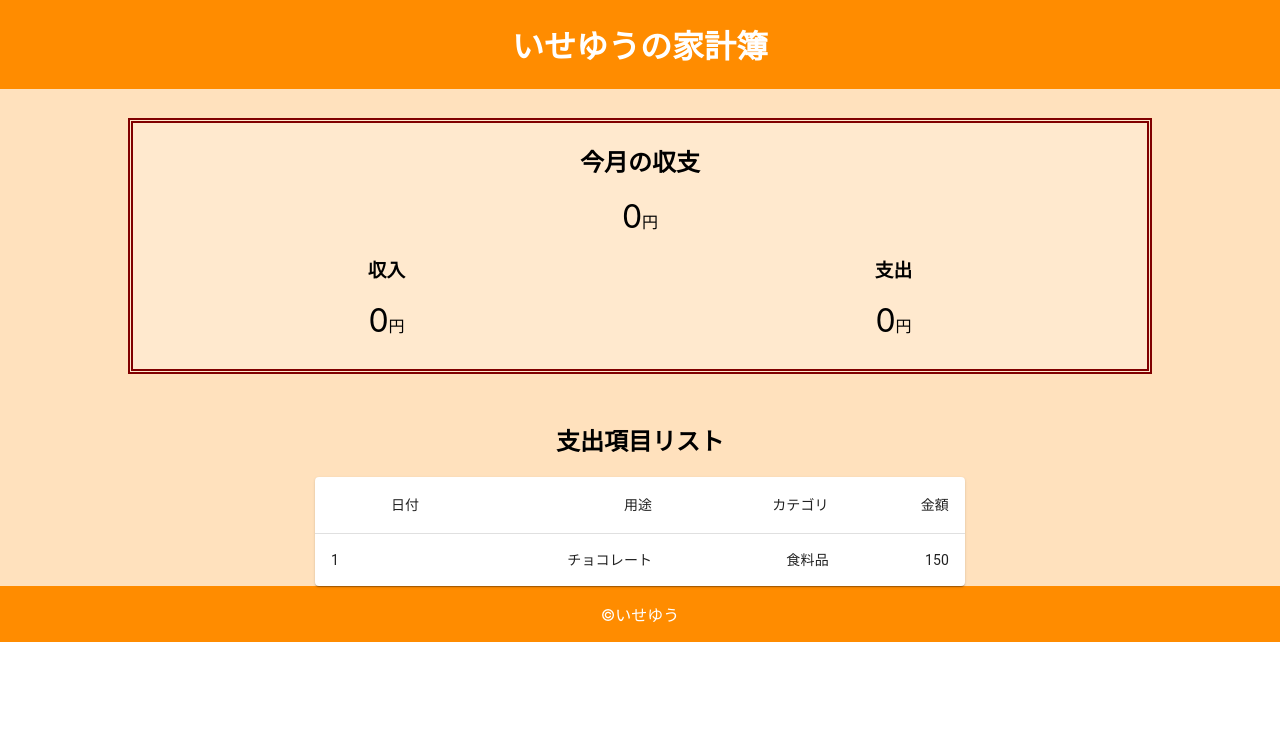
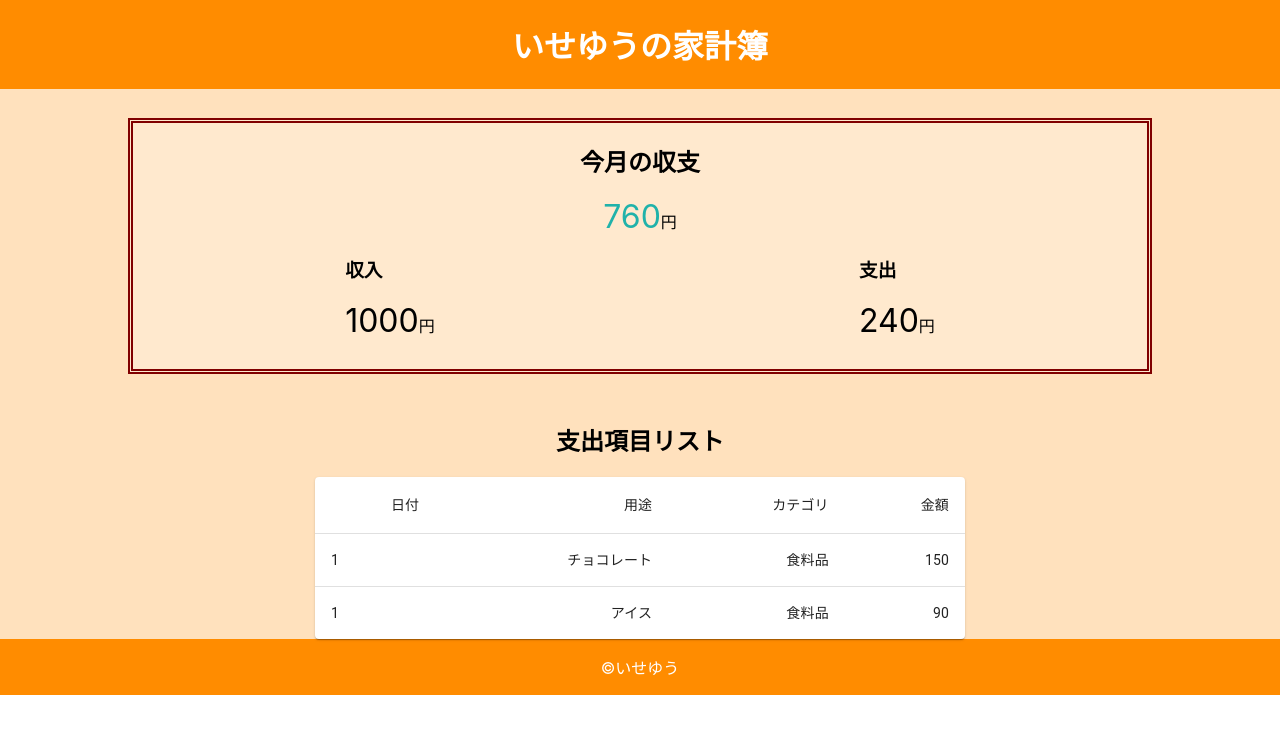
Before and after one commit to shosuke447/household_accounts, a Next.js app: page / in a window 1280 px wide. Shown: the top 734 px of the page. Built offline with nearby package versions, Linux system fonts and the light colour scheme.

Commit message:
make expenditure reflect price in expenditure list, change the way to write components

```diff
--- a/pages/App.tsx
+++ b/pages/App.tsx
@@ -1,11 +1,19 @@
 import BOPMonth from './component/BOPMonth'
 import FlowList from './component/FlowList';
+import { useState } from 'react';
 
 export default function App(){
+  const [income, setIncome] = useState<number>(1000);
+  const [expenditure, setExpenditure] = useState<number>(0);
+
+  const updateExpenditure = (num: number) => {
+    setExpenditure(num);
+  };
+
   return(
     <main style={{display: 'flex', flexDirection: 'column', alignItems: 'center', backgroundColor: '#ffe1bd'}}>
-      <BOPMonth />
-      <FlowList />
+      <BOPMonth income={income} expenditure={expenditure} />
+      <FlowList setExpenditure={updateExpenditure} />
     </main>
   );
 }
--- a/pages/component/BOPMonth.tsx
+++ b/pages/component/BOPMonth.tsx
@@ -1,9 +1,11 @@
-import { useEffect, useState } from "react";
-import MyApp from "../_app";
+import { FC } from "react";
 
-export default function BOPMonth(){
-  const [income, setIncome] = useState(0);
-  const [expenditure, setExpenditure] = useState(0);
+type BOPProps = {
+  income: number,
+  expenditure: number
+}
+
+const BOPMonth: FC<BOPProps> = ({income, expenditure}) => {
   const bop :number= income - expenditure;
   var bopColor = 'black';
   if(bop<0){
@@ -31,3 +33,5 @@ export default function BOPMonth(){
     </div>
   );
 }
+
+export default BOPMonth;
--- a/pages/component/FlowList.tsx
+++ b/pages/component/FlowList.tsx
@@ -1,4 +1,4 @@
-import { useState } from "react";
+import { useEffect, useState, FC } from "react";
 import Table from '@mui/material/Table';
 import TableBody from '@mui/material/TableBody';
 import TableCell from '@mui/material/TableCell';
@@ -6,7 +6,10 @@ import TableContainer from '@mui/material/TableContainer';
 import TableHead from '@mui/material/TableHead';
 import TableRow from '@mui/material/TableRow';
 import Paper from '@mui/material/Paper';
-import { create } from "domain";
+
+type FlowListProps = {
+  setExpenditure: Function
+}
 
 function createData(
   id: number,
@@ -15,17 +18,27 @@ function createData(
   category: string,
   price: number
 ){
+  const idString: string = String(id);
   return {id, date, purchase, category, price};
 }
 
-export default function FlowList(){
+const FlowList: FC<FlowListProps> = ({setExpenditure}) => {
   const columns = [
     {title: '日付', field:'date'},
     {title: '用途', field:'purchase'},
     {title: 'カテゴリ', field:'category'},
     {title: '金額', field:'price'}
   ]
-  const [data, setdata] = useState([createData(1, 1, 'チョコレート', '食料品', 150)]);
+  const [data, setdata] = useState([createData(1, 1, 'チョコレート', '食料品', 150), createData(2, 1, 'アイス', '食料品', 90)]);
+
+  useEffect(() => {
+    var expenditure = 0;
+    data.map((e) => {
+      expenditure += e.price;
+    });
+    setExpenditure(expenditure);
+  })
+
   return(
     <div style={{display: 'flex', flexDirection: 'column', alignItems: 'center'}}>
       <h2>支出項目リスト</h2>
@@ -33,8 +46,8 @@ export default function FlowList(){
       <Table sx={{ minWidth: 650 }} aria-label="simple table">
         <TableHead>
           <TableRow>
-            {columns.map((e) => (
-              <TableCell align="right">{e.title}</TableCell>
+            {columns.map((e, i) => (
+              <TableCell align="right" key={i}>{e.title}</TableCell>
             ))}
           </TableRow>
         </TableHead>
@@ -58,3 +71,5 @@ export default function FlowList(){
     </div>
   );
 }
+
+export default FlowList;
```
